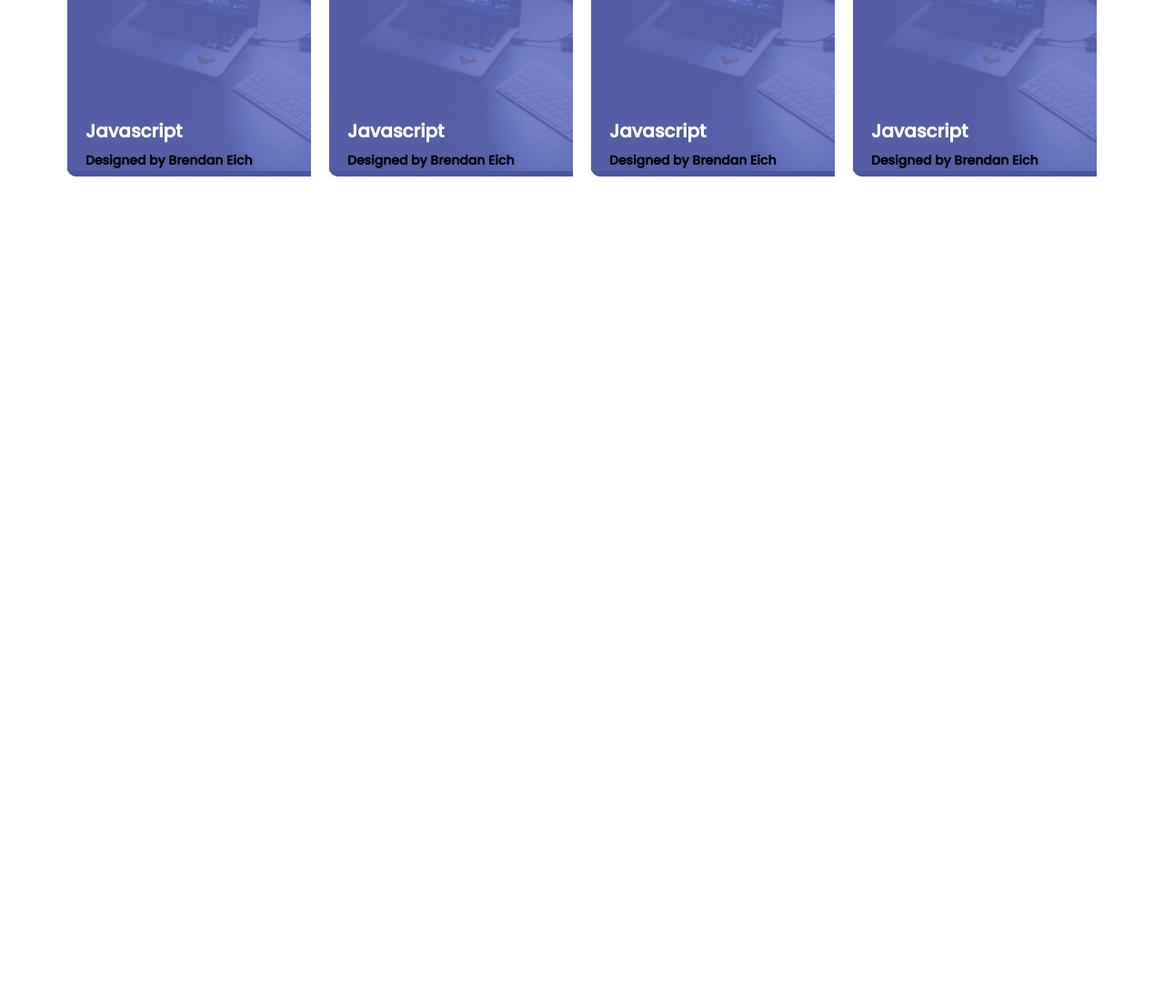
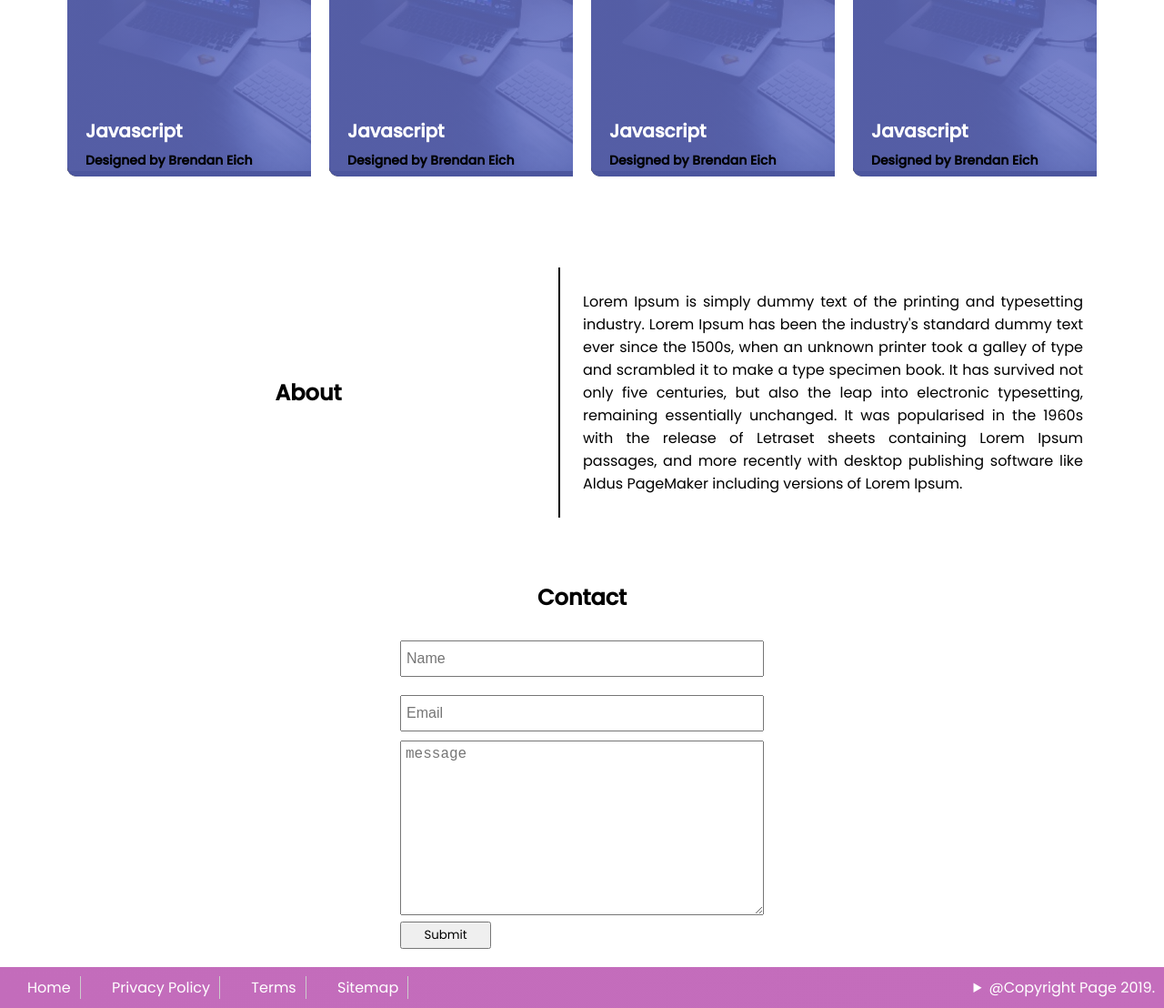
Before and after one commit to raajshekhar/layout-design, a plain HTML site: page index.html in a window 1280 px wide. Shown: the part 2031-3139 px from the top of the page at 91% size. Before the commit the page ends 2275 px from the top, so only its background shows below. Drawn offline with Linux system fonts and the light colour scheme; files whose address does not match are found by name.

Commit message:
completed

```diff
--- a/index.html
+++ b/index.html
@@ -373,7 +373,72 @@
 			</div>
 		</section>
 		<!-- 4th Section Starts-->
+		<!-- 5th Section Starts-->
+		<section class="container-about">
+			<div class="about-wrapper">
+				<div class="about">
+					<h2>About</h2>
+				</div>
+				<div class="about-content">
+					<p>Lorem Ipsum is simply dummy text of the printing and typesetting industry. Lorem Ipsum has been
+						the industry's standard dummy text ever since the 1500s, when an unknown printer took a galley
+						of type and scrambled it to make a type specimen book. It has survived not only five centuries,
+						but also the leap into electronic typesetting, remaining essentially unchanged. It was
+						popularised in the 1960s with the release of Letraset sheets containing Lorem Ipsum passages,
+						and more recently with desktop publishing software like Aldus PageMaker including versions of
+						Lorem Ipsum.</p>
+				</div>
+			</div>
+		</section>
+		<!-- 5th Section Ends-->
+
+
+		<!-- 6th Section Starts-->
+		<section>
+			<div class="form-container">
+				<div class="form-title">
+					<h2>Contact</h2>
+				</div>
+				<div class="form-fields">
+					<form onsubmit="event.preventDefault();">
+						<input
+							 type="text"
+							 name="name"
+							 id="name"
+							 placeholder="Name"
+							 maxlength="100"
+							 required
+							  />
+							 <br/>
+						<input type="email" name="email" id="email" value="" placeholder="Email" required
+							maxlength="100" />
+							<br/>
+						<textarea placeholder="message" rows="10" cols="15" maxlength="400"></textarea>
+						<button type="submit">Submit</button>
+					</form>
+				</div>
+			</div>
+		</section>
+		<!-- 6th Section Ends-->
 	</main>
+	<footer>
+		<div class="footer-section">
+			<div class="links">
+				<ul>
+					<li>Home</li>
+					<li>Privacy Policy</li>
+					<li>Terms</li>
+					<li>Sitemap</li>
+				</ul>
+			</div>
+			<div>
+					<details>
+							<summary>@Copyright Page 2019.</summary>
+							<p> All D Rights Reserved.</p>
+							<p>All content and graphics on this web site are the property of the company Refsnes Data.</p>
+						  </details>
+			</div>
+		</div>
+	</footer>
 </body>
-
 </html>
--- a/style.css
+++ b/style.css
@@ -585,6 +585,18 @@ button.btn-outline:hover{
 		background-size: 242px 209px;
 	}
 
+	.about-wrapper {
+		display: flex;
+		justify-content: center;
+	}
+	.about-wrapper .about {
+		flex: 6;
+		display: flex;
+		justify-content: center;
+		align-items: center;
+		border-right: 2px solid black;
+	}
+
 }
 
 
@@ -727,17 +739,87 @@ button.btn-outline:hover{
 		width: 90%;
 		display: flex;
 		flex-wrap: wrap;
-		justify-content: space-between;
+		justify-content: space-around;
 	}
 }
 
-@media(max-width: 710px){
-	.product-card2 {
-		width: 100%;
-		height: 100%;
-	}
-	.wrapper-card{
-		width: 100%;
-		max-height: 450px;
-	}
+/** section 5 **/
+
+.container-about {
+	width: 90%;
+	margin: 0px auto;
+	padding: 50px 0px;
 }
+
+.form-title {
+    margin-bottom: 20px;
+}
+
+
+.about-content {
+    flex: 6;
+    text-align: justify;
+    padding: 25px;
+}
+
+
+
+.about-wrapper .about {
+   text-align: center;
+}
+
+/**** form section **/
+
+.form-container {
+    margin: 0px auto;
+    display: flex;
+    flex-direction: column;
+	align-items: center;
+	margin: 20px auto;
+}
+
+.form-container form input {
+    width: 400px;
+    height: 40px;
+    font-size: 16px;
+    padding: 5px;
+    margin: 10px auto;
+}
+
+.form-container textarea{
+	width: 100%;
+	padding: 5px;
+	font-size: 16px;
+}
+
+.form-container button {
+    width: 100px;
+    height: 30px;
+    transition: .5s all;
+}
+
+.form-container button:hover {
+    background: #ccc;
+}
+
+
+/** footer **/
+
+.footer-section .links ul li {
+    display: inline-block;
+    padding: 0 10px 0;
+    border-right: 1px solid #ccc;
+    margin: 10px;
+}
+
+.footer-section {
+    background: linear-gradient(45deg, #c36cbb, #c46dbc);
+    color: #fff;
+    display: flex;
+    justify-content: space-between;
+    align-items: center;
+	padding-right: 10px;
+	padding-left: 10px;
+	transition: .5s all;
+	flex-wrap: wrap;
+}
```
